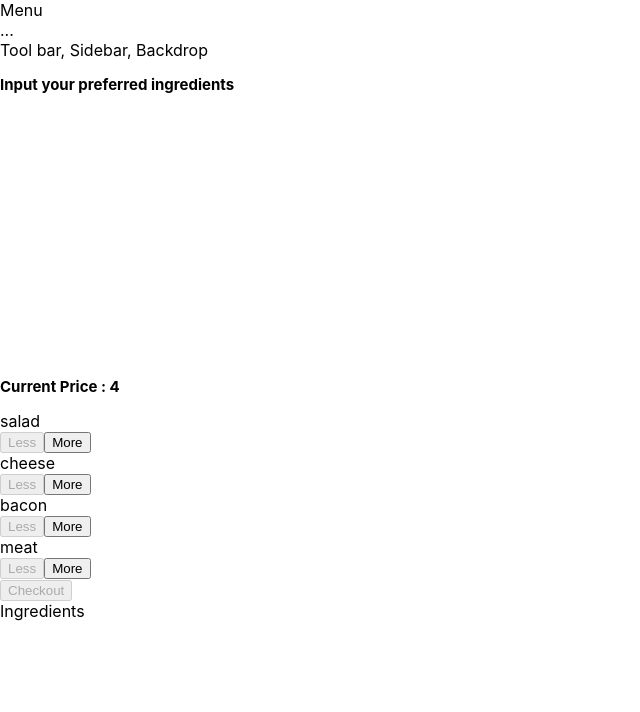
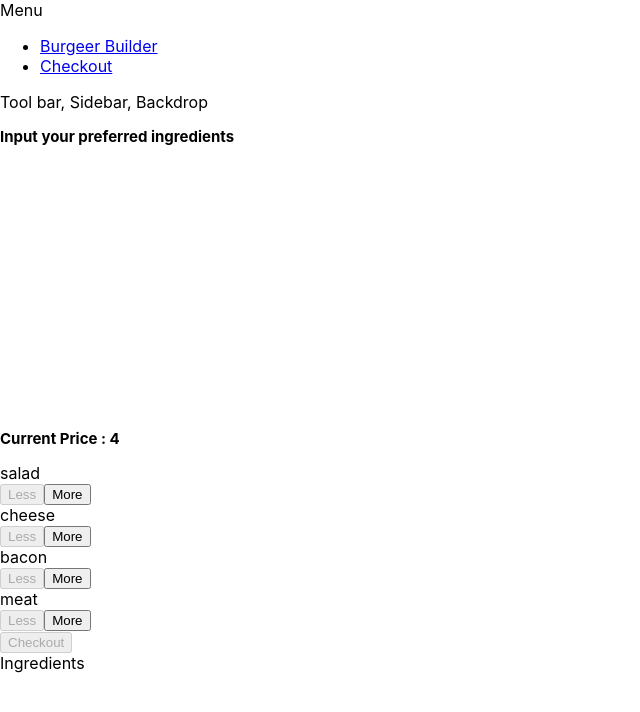
Before and after one commit to iamcristos/buy-Burger-App, a React app: page / in a window 1280 px wide. Shown: the top 712 px of the page, without its empty margins (0-640 px from the left). Built offline with nearby package versions, Linux system fonts and the light colour scheme.

Commit message:
ft(ui):navigation bar

```diff
--- a/src/components/Toolbar/toolbar.js
+++ b/src/components/Toolbar/toolbar.js
@@ -1,11 +1,14 @@
 import React from 'react'
 import classes from './toolbar.css'
 import Logo from './Logo/logo'
+import Navigation from '.././navigation/navigationItems/navigationItems'
 const toolbar = (props)=>(
     <header className={classes.Toolbar}>
         <div>Menu</div>
         <Logo/>
-        <nav>...</nav>
+        <nav>
+            <Navigation />
+        </nav>
     </header>
 )
 
--- /dev/null
+++ b/src/components/navigation/navigationItems/navigationItem/navigationItem.css
@@ -0,0 +1,25 @@
+.Navigation{
+    display: flex;
+    margin: 0;
+    box-sizing: border-box;
+    height:100%;
+    margin: 0
+}
+
+.Navigation a {
+    background-color: white;
+    text-decoration: none;
+    height:100%;
+    padding: 16px 10px;
+    box-sizing: border-box;
+    border-bottom: 4px solid transparent;
+    display: block
+}
+
+.Navigation a:hover,
+.Navigation a:active,
+.Navigation a.active {
+    border-bottom: 4px solid #40A4C8;
+    background-color: lightsteelblue;
+    color: white
+}
--- /dev/null
+++ b/src/components/navigation/navigationItems/navigationItem/navigationItem.js
@@ -0,0 +1,10 @@
+import React from 'react'
+import classes from './navigationItem.css'
+const navigationItem = (props)=>(
+    <li className={classes.Navigation}>
+        <a className={props.active ? classes.active : null}
+        href={props.link}>{props.children}</a>
+    </li>
+)
+
+export default navigationItem
--- /dev/null
+++ b/src/components/navigation/navigationItems/navigationItems.css
@@ -0,0 +1,8 @@
+.Navigation {
+    margin: 0;
+    padding: 0;
+    list-style: none;
+    display: flex;
+    align-items: center;
+    height: 100%;
+}
--- /dev/null
+++ b/src/components/navigation/navigationItems/navigationItems.js
@@ -0,0 +1,13 @@
+import React from 'react'
+import NavigationItem from './navigationItem/navigationItem'
+import classes from './navigationItems.css'
+const navigationItems = (props)=>(
+    <ul className={classes.Navigation}>
+        <NavigationItem link='/' active>
+            Burgeer Builder
+        </NavigationItem>
+        <NavigationItem link='/' active> Checkout</NavigationItem>
+    </ul>
+)
+
+export default navigationItems
```
